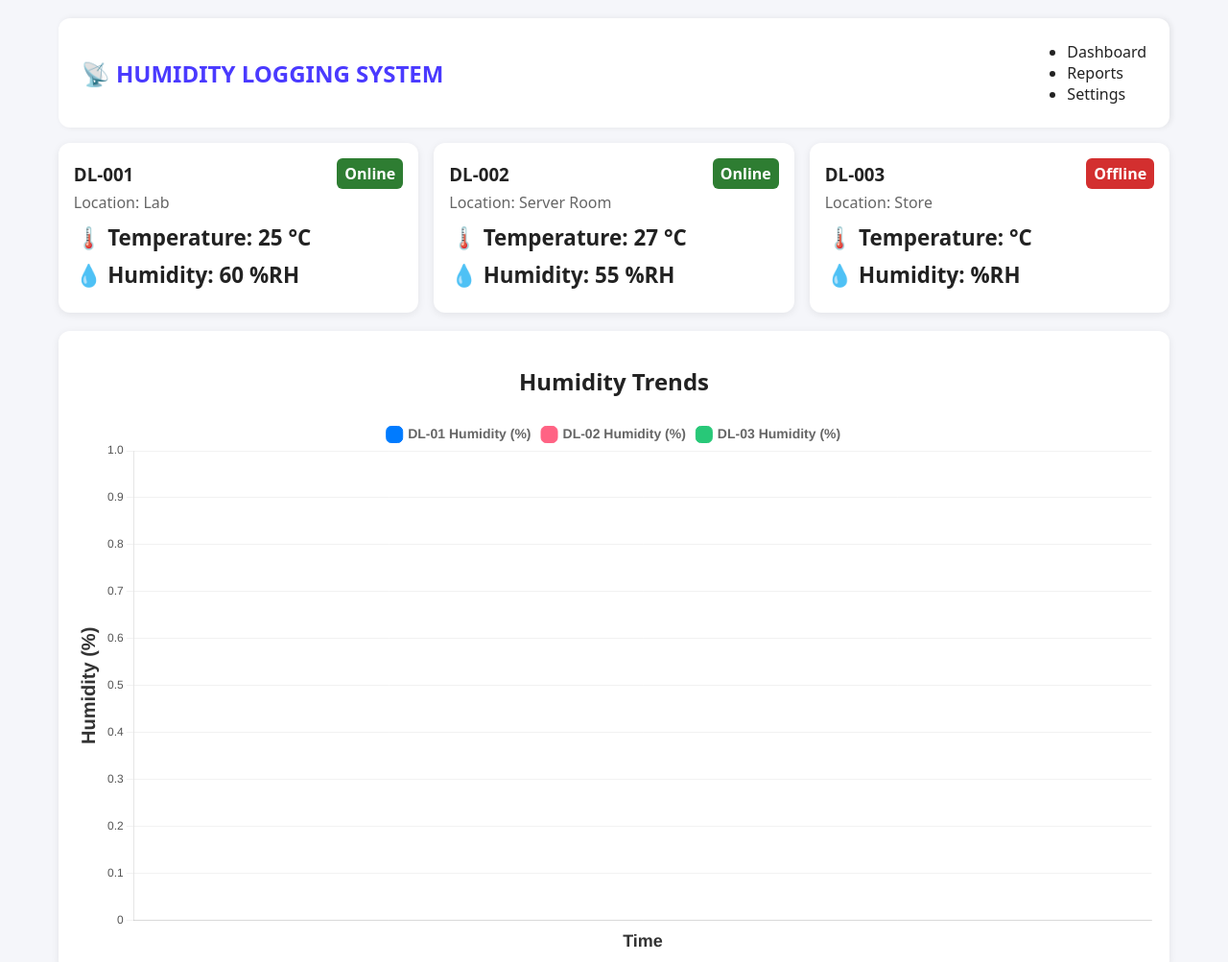
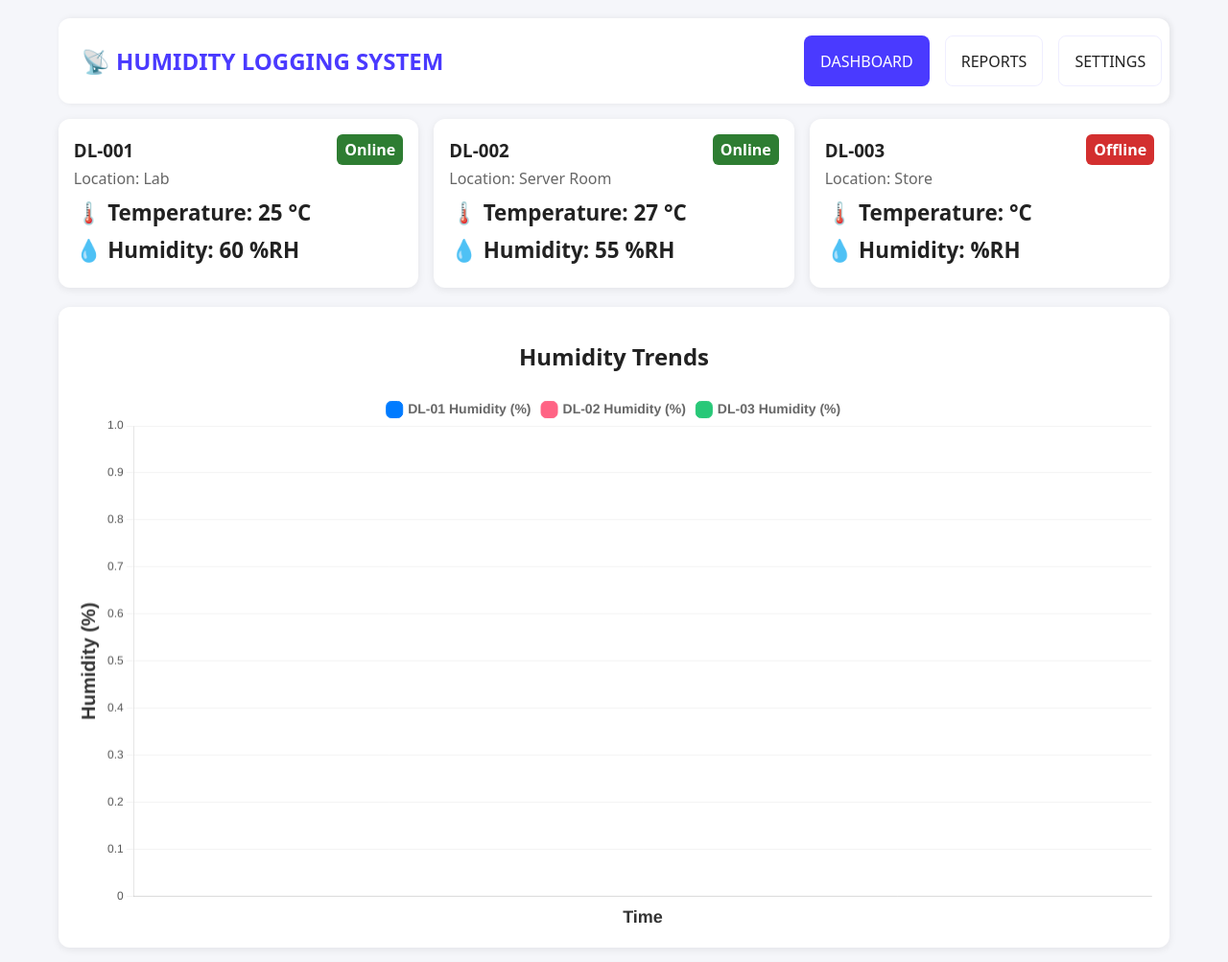
Before and after one commit to SuvraDebPaul/IOT-Humidity-Datalogger, a plain HTML site: page index.html in a window 1280 px wide. Shown: the top 1003 px of the page at 96% size. Drawn offline with nearby package versions, Linux system fonts and the light colour scheme; no server answers.

Commit message:
Fixing Css

```diff
--- a/css/style.css
+++ b/css/style.css
@@ -29,14 +29,14 @@ body {
   color: #4a3aff;
   text-transform: uppercase;
 }
-.nav {
+#nav {
   list-style: none;
   padding: 0;
   margin: 0;
   display: flex;
   gap: 1rem;
 }
-.nav li {
+#nav li {
   padding: 0.9rem 1rem;
   margin: 0.35rem 0;
   border-radius: 8px;
@@ -46,8 +46,8 @@ body {
   border: 1px solid #4a3aff16;
   font-weight: 400;
 }
-.nav li.active,
-.nav li:hover {
+#nav li.active,
+#nav li:hover {
   background: #4a3aff;
   color: #fff;
 }
```
